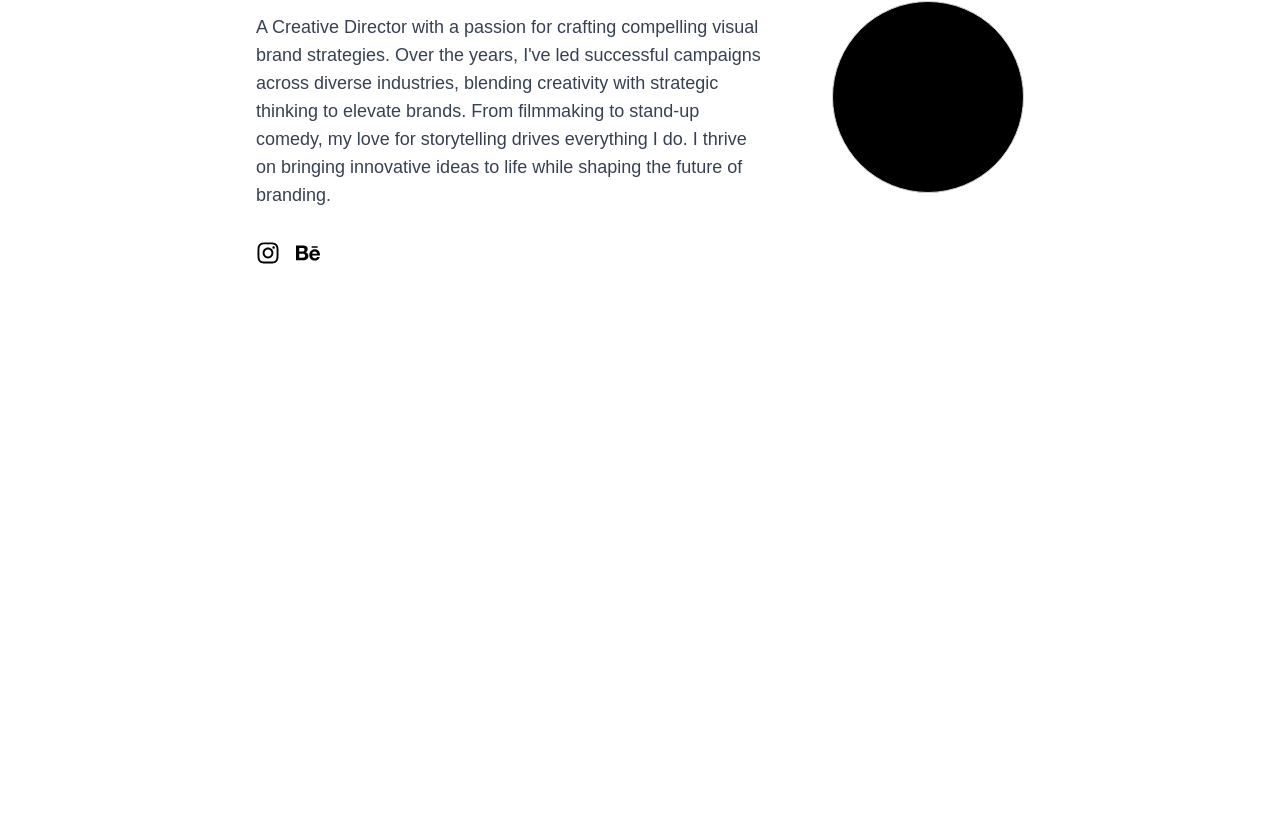
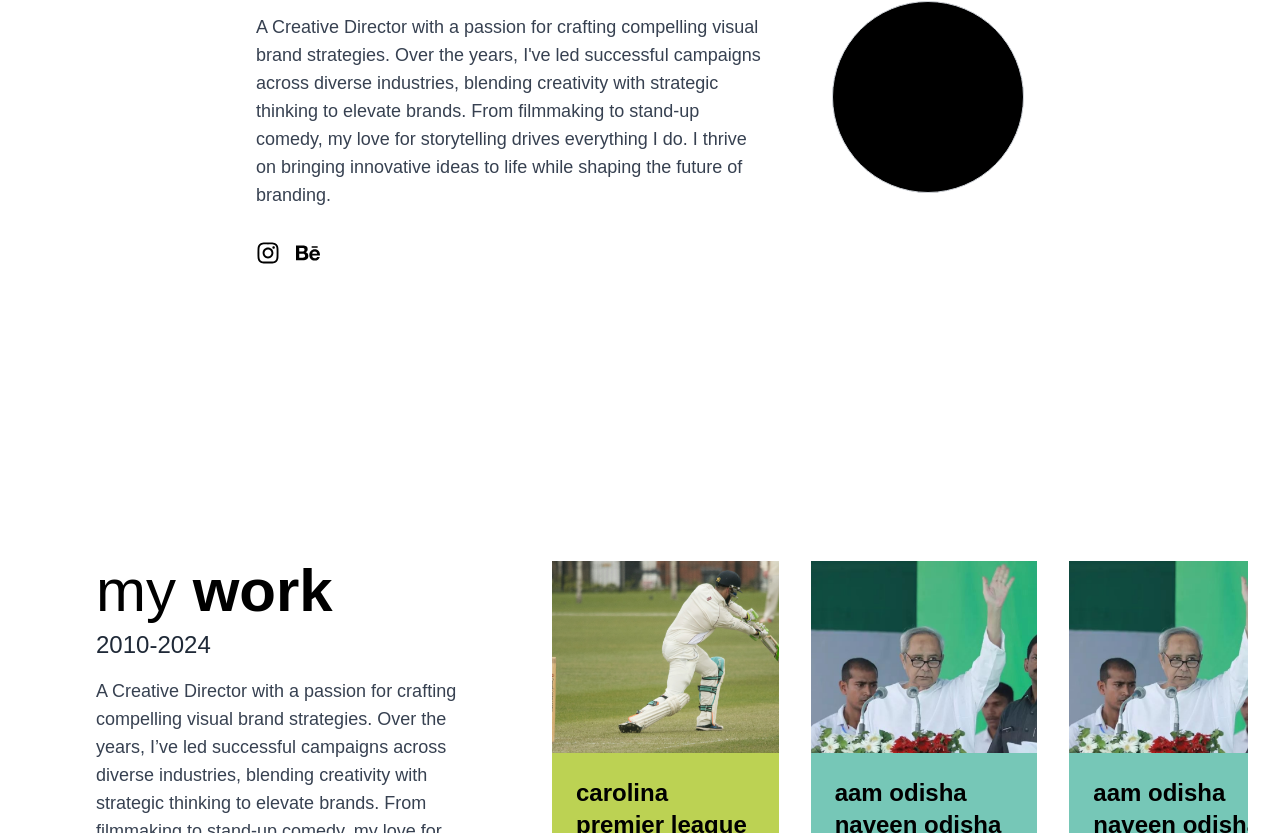
Before and after one commit to ashishmohapatra240/priyaranjan-portfolio, a Next.js app: page / in a window 1280 px wide. Shown: the part 1967-2800 px from the top of the page. Before the commit the page ends 2464 px from the top, so only its background shows below. Built offline with nearby package versions, Linux system fonts and the light colour scheme.

Commit message:
Add Fourthsection

```diff
--- a/app/page.tsx
+++ b/app/page.tsx
@@ -1,6 +1,9 @@
+// pages/index.tsx
+import FourthSection from "@/components/FourthSection";
 import HeroSection from "@/components/HeroSection";
 import SecondSection from "@/components/SecondSection";
 import ThirdSection from "@/components/ThirdSection";
+import workItems from "@/data/Works";
 
 export default function Home() {
   return (
@@ -8,6 +11,7 @@
       <HeroSection />
       <SecondSection />
       <ThirdSection />
+      <FourthSection workItems={workItems} />
     </div>
   );
 }
--- /dev/null
+++ b/components/FourthSection.tsx
@@ -0,0 +1,125 @@
+"use client";
+import React, { useRef, useEffect, useState } from "react";
+import WorkCard from "./WorkCard";
+import { FaArrowLeft, FaArrowRight } from "react-icons/fa";
+
+interface FourthSectionProps {
+  workItems: {
+    title: string;
+    subtitle: string;
+    description1: string;
+    description2: string;
+    imageUrl: string;
+    bgColor: string;
+  }[];
+}
+
+// Import statements remain unchanged
+
+const FourthSection: React.FC<FourthSectionProps> = ({ workItems }) => {
+  const scrollRef = useRef<HTMLDivElement>(null);
+  const [scrollDistance, setScrollDistance] = useState(0);
+
+  // Adjust scroll distance based on viewport width
+  useEffect(() => {
+    const updateScrollDistance = () => {
+      const width = window.innerWidth;
+      if (width >= 1024) setScrollDistance(width * 0.8); // Desktop
+      else if (width >= 768) setScrollDistance(width * 0.6); // Tablet
+      else setScrollDistance(width); // Mobile
+    };
+    updateScrollDistance();
+    window.addEventListener("resize", updateScrollDistance);
+    return () => window.removeEventListener("resize", updateScrollDistance);
+  }, []);
+
+  const scrollLeft = () => {
+    if (scrollRef.current) {
+      scrollRef.current.scrollBy({ left: -scrollDistance, behavior: "smooth" });
+    }
+  };
+
+  const scrollRight = () => {
+    if (scrollRef.current) {
+      scrollRef.current.scrollBy({ left: scrollDistance, behavior: "smooth" });
+    }
+  };
+
+  return (
+    <section className="flex flex-col lg:flex-row items-start justify-between px-4 lg:px-8 py-16 max-w-full mx-auto overflow-hidden">
+      {/* Left Side - Fixed Width on Large Screens */}
+      <div className="flex flex-col max-w-lg lg:max-w-sm flex-shrink-0 mb-8 lg:mb-0 mx-16">
+        <div>
+          <h2 className="text-4xl lg:text-6xl font-inter text-black mb-2">
+            my <span className="font-bold">work</span>
+          </h2>
+          <p className="text-xl lg:text-2xl font-inter text-gray-800 mb-4">
+            2010-2024
+          </p>
+        </div>
+        <p className="text-base lg:text-lg font-plus-jakarta text-gray-700 leading-relaxed mb-8">
+          A Creative Director with a passion for crafting compelling visual
+          brand strategies. Over the years, I’ve led successful campaigns across
+          diverse industries, blending creativity with strategic thinking to
+          elevate brands. From filmmaking to stand-up comedy, my love for
+          storytelling drives everything I do. I thrive on bringing innovative
+          ideas to life while shaping the future of branding.
+        </p>
+        <button className="w-40 h-12 bg-black text-white text-lg lg:text-xl font-inter hover:bg-gray-700 transition-colors">
+          WHAT I DO
+        </button>
+      </div>
+
+      {/* Right Side - Carousel */}
+      <div className="relative w-full max-w-full overflow-hidden">
+        <div
+          ref={scrollRef}
+          className="flex gap-4 overflow-x-hidden scroll-smooth snap-x snap-mandatory flex-nowrap pb-4"
+        >
+          {workItems.map((item, index) => (
+            <div
+              key={index}
+              className="snap-center flex-shrink-0 mx-2"
+              style={{
+                width:
+                  window.innerWidth >= 1024
+                    ? "calc(33.33% - 8px)"
+                    : window.innerWidth >= 768
+                    ? "calc(50% - 8px)"
+                    : "100%",
+              }}
+            >
+              <WorkCard
+                title={item.title}
+                subtitle={item.subtitle}
+                description1={item.description1}
+                description2={item.description2}
+                imageUrl={item.imageUrl}
+                bgColor={item.bgColor}
+              />
+            </div>
+          ))}
+        </div>
+
+        <div className="flex items-center justify-end mt-4 space-x-4">
+          <button
+            onClick={scrollLeft}
+            className="p-2 rounded-full bg-gray-200 hover:bg-gray-300 transition-colors"
+            aria-label="Scroll Left"
+          >
+            <FaArrowLeft className="text-gray-800" />
+          </button>
+          <button
+            onClick={scrollRight}
+            className="p-2 rounded-full bg-gray-200 hover:bg-gray-300 transition-colors"
+            aria-label="Scroll Right"
+          >
+            <FaArrowRight className="text-gray-800" />
+          </button>
+        </div>
+      </div>
+    </section>
+  );
+};
+
+export default FourthSection;
--- /dev/null
+++ b/data/Works.ts
@@ -0,0 +1,53 @@
+const workItems = [
+    {
+        title: "carolina",
+        subtitle: "premier league",
+        description1: "Identity Design",
+        description2: "Creative Direction",
+        imageUrl: "/images/works/carolina.png",
+        bgColor: "#bcd253",
+    },
+    {
+        title: "aam odisha",
+        subtitle: "naveen odisha",
+        description1: "Art Direction",
+        description2: "Content Strategy",
+        imageUrl: "/images/works/naveen.png",
+        bgColor: "#76c7b7",
+    },
+    {
+        title: "aam odisha",
+        subtitle: "naveen odisha",
+        description1: "Art Direction",
+        description2: "Content Strategy",
+        imageUrl: "/images/works/naveen.png",
+        bgColor: "#76c7b7",
+    },
+     {
+        title: "aam odisha",
+        subtitle: "naveen odisha",
+        description1: "Art Direction",
+        description2: "Content Strategy",
+        imageUrl: "/images/works/naveen.png",
+        bgColor: "#76c7b7",
+    },
+     {
+        title: "aam odisha",
+        subtitle: "naveen odisha",
+        description1: "Art Direction",
+        description2: "Content Strategy",
+        imageUrl: "/images/works/naveen.png",
+        bgColor: "#76c7b7",
+    },
+    {
+        title: "aam odisha",
+        subtitle: "naveen odisha",
+        description1: "Art Direction",
+        description2: "Content Strategy",
+        imageUrl: "/images/works/naveen.png",
+        bgColor: "#76c7b7",
+    },
+];
+
+
+export default workItems;
```
Also changed, not shown: public/images/works/carolina.png (added), public/images/works/naveen.png (added).
